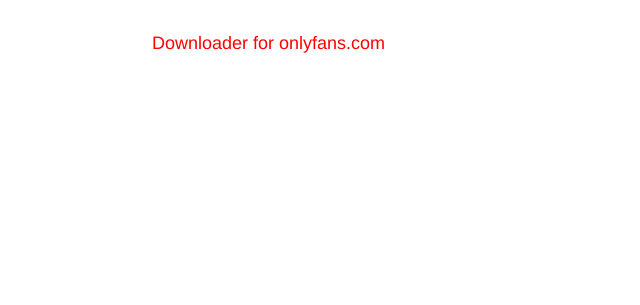
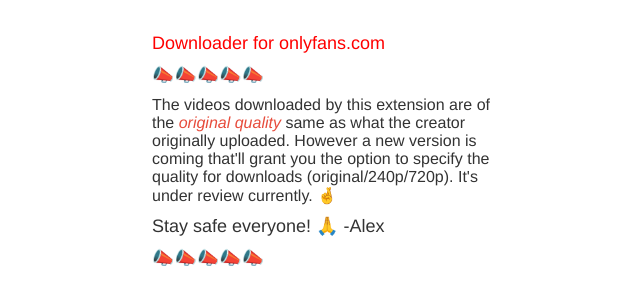
Before and after one commit to j-gao/j-gao.github.io, a Jekyll site: the page notice.html, which Jekyll copies as it is, in a window 1280 px wide. Shown: the top 305 px of the page, without its empty margins (308-948 px from the left). Built offline with Jekyll 4.4.1, drawn with Linux system fonts in a browser that asks for light colours.

Commit message:
Update notice.html

```diff
--- a/notice.html
+++ b/notice.html
@@ -43,6 +43,11 @@
 <a href="https://addons.mozilla.org/en-US/firefox/addon/downloader-for-onlyfans-com/" style="font-size: 16" target="_blank">Firefox Extension Link</a>
 <p>📣📣📣📣📣</p> -->
 
+<p>📣📣📣📣📣</p>
+<p style="font-size: 16">The videos downloaded by this extension are of the <em>original quality</em> same as what the creator originally uploaded. However a new version is coming that'll grant you the option to specify the quality for downloads (original/240p/720p). It's under review currently. 🤞</p>
+<p>Stay safe everyone! 🙏 -Alex</p>
+<p>📣📣📣📣📣</p>
+
 <!-- <p>❗️❗️❗️❗️❗️</p>
 <p style="font-size: 16">Hey there the bulk download feature is coming back soon (it was unfortunately broken by a website update) - the new version is pending review by the chrome web store team. It's taking a longer time than usual ¯\_(ツ)_/¯</p>
 <p>❗️❗️❗️❗️❗️</p> -->
```
